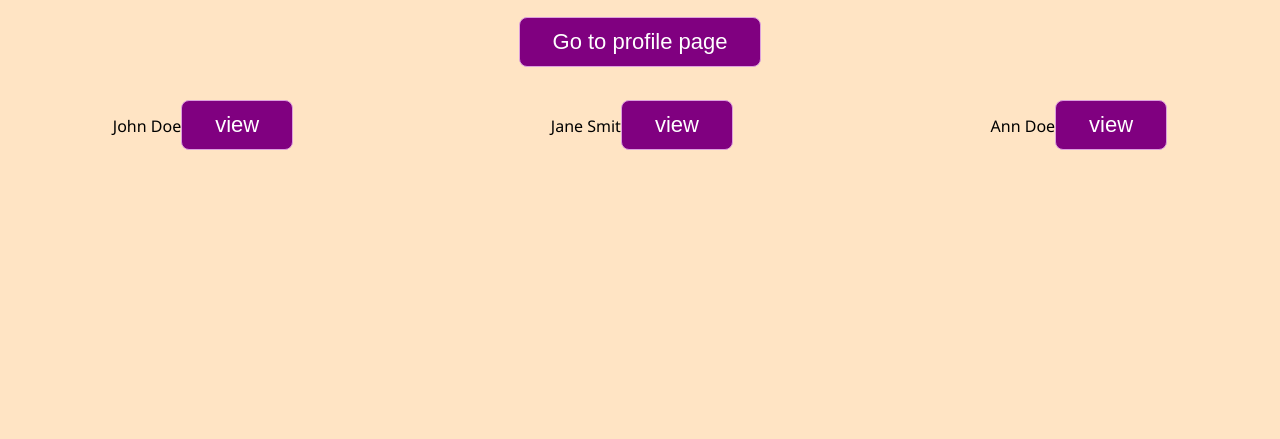
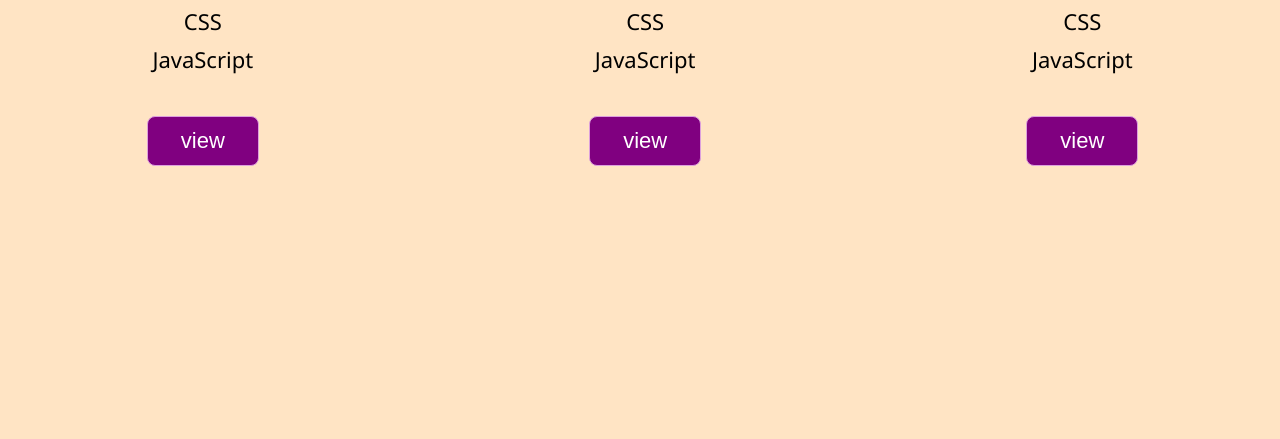
Before and after one commit to maiopirata/js-dom-and-objects, a plain HTML site: page index.html in a window 1280 px wide. Shown: the part 361-800 px from the top of the page. Drawn offline with Linux system fonts and the light colour scheme.

Commit message:
working with components

```diff
--- a/index.css
+++ b/index.css
@@ -58,4 +58,13 @@ body {
     display: flex;
     gap: 2em;
     justify-content: space-between;
+    flex-wrap: wrap;
 }
+
+.profile-item {
+    display: flex;
+    flex-direction: column;
+    justify-content: center;
+    align-items: center;
+    flex-wrap: wrap;
+}
--- a/index.js
+++ b/index.js
@@ -32,24 +32,11 @@ const Jane = new Person(
 
 const listOfCohort = [John, Jane, Ann];
 
-// my object person
-// const person = {
-//     name: 'John Doe',
-//     quote: 'My inspirational quote here...',
-//     skills: [
-//         'HTML',
-//         'CSS',
-//         'JavaScript'
-//     ],
-//     getSkills() {
-//         return this.skills
-//     }
-// }
-
 // pages options
 const landingPage = 'home';
 let page = landingPage;
 
+// function to change page
 const changePage = (newPage, person) => {
     // change the page variable
     if (newPage === page) return
@@ -60,29 +47,42 @@ const changePage = (newPage, person) => {
     loadPage(page, person)
 }
 
-const loadHomePage = () => {
+// components
+const profileTitle = (person, wrapper) => {
     // how to set a h1 inside my wrapper
     const title = document.createElement('h1')
     title.setAttribute('id', 'myTitle')
     title.setAttribute('class', 'title')
 
-    title.innerHTML = "This is the Home Page!"
+    title.innerHTML = person.name
     wrapper.appendChild(title)
+}
 
-    const goToProfileButton = document.createElement('button')
-    goToProfileButton.setAttribute('class', 'button')
-    goToProfileButton.innerHTML = 'Go to profile page'
+const quote = (person, wrapper) => {
+    // let's set a quote
+    const quote = document.createElement('p')
+    quote.setAttribute('class', 'quote')
+    quote.innerHTML = `"${person.quote}"`
+    wrapper.appendChild(quote)
+}
 
-    wrapper.appendChild(goToProfileButton)
+const skills = (person, wrapper) => {
+    // let's add the skills
+    const ulist = document.createElement('ul');
+    ulist.setAttribute('class', 'skill-list');
+    wrapper.appendChild(ulist);
 
-    goToProfileButton.addEventListener(
-        'click',
-        () => {
-            console.log('clicked')
-            changePage('profile')
-        }
-    )
+    person.skills.forEach((skill, iter) => {
+        const listItem = document.createElement('li');
+        listItem.setAttribute('class', `list-item skill-${iter}`)
+        listItem.innerHTML = skill
+        ulist.appendChild(listItem)
+    })
+}
 
+// pages
+// home page
+const loadHomePage = () => {
     // here I would like to map over my list of people
     // show a column content for each one of them
     const ulist = document.createElement('div');
@@ -92,9 +92,10 @@ const loadHomePage = () => {
     listOfCohort.forEach((person) => {
         const listItem = document.createElement('div');
         listItem.setAttribute('class', `profile-item`)
-        listItem.innerHTML = person.name
-        console.log(listItem)
         ulist.appendChild(listItem)
+
+        profileTitle(person, listItem)
+        skills(person, listItem)
 
         const viewButton = document.createElement('button')
         viewButton.setAttribute('class', 'button')
@@ -109,32 +110,11 @@ const loadHomePage = () => {
     })
 }
 
+// profile page
 const loadProfilePage = (person) => {
-    // how to set a h1 inside my wrapper
-    const title = document.createElement('h1')
-    title.setAttribute('id', 'myTitle')
-    title.setAttribute('class', 'title')
-
-    title.innerHTML = person.name
-    wrapper.appendChild(title)
-
-    // let's set a quote
-    const quote = document.createElement('p')
-    quote.setAttribute('class', 'quote')
-    quote.innerHTML = `"${person.quote}"`
-    wrapper.appendChild(quote)
-
-    // let's add the skills
-    const ulist = document.createElement('ul');
-    ulist.setAttribute('class', 'skill-list');
-    wrapper.appendChild(ulist);
-
-    person.skills.forEach((skill, iter) => {
-        const listItem = document.createElement('li');
-        listItem.setAttribute('class', `list-item skill-${iter}`)
-        listItem.innerHTML = skill
-        ulist.appendChild(listItem)
-    })
+    profileTitle(person, wrapper)
+    quote(person, wrapper)
+    skills(person, wrapper)
 
     const backToCohortButton = document.createElement('button')
     backToCohortButton.setAttribute('class', 'button')
@@ -148,6 +128,7 @@ const loadProfilePage = (person) => {
     )
 }
 
+// router
 const loadPage = (page, person) => {
     if (page === 'profile') {
         loadProfilePage(person)
```
